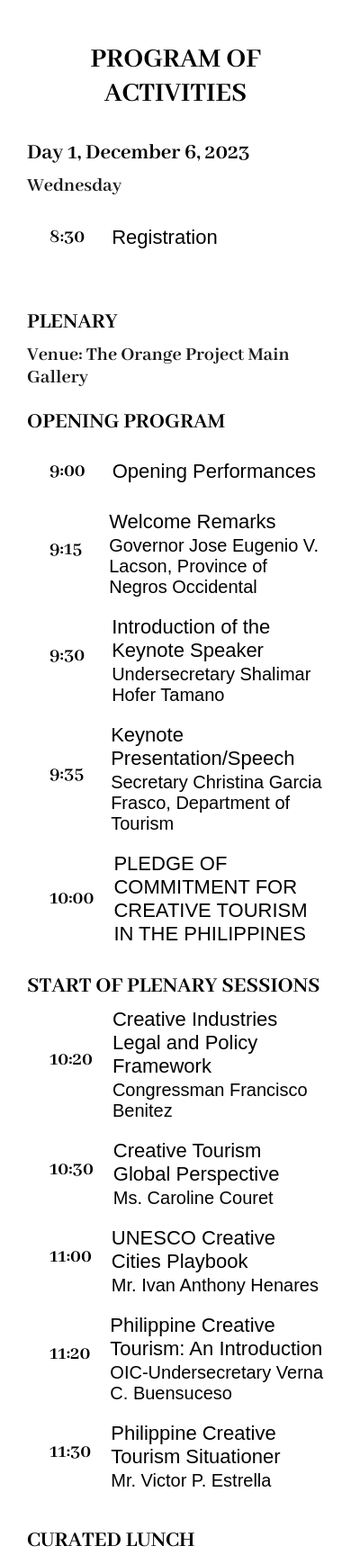
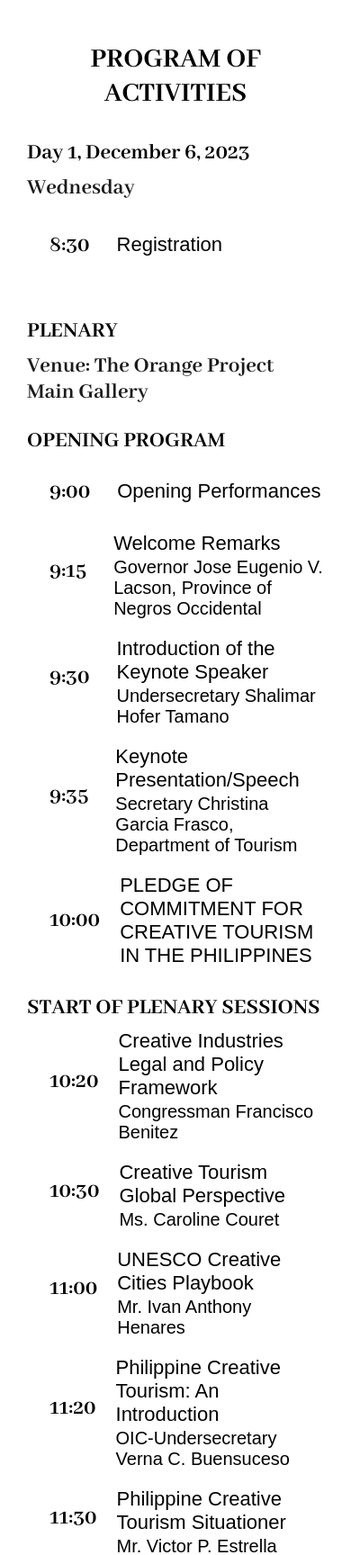
Before and after one commit to brentibanez331/PCTC_2023, a PHP site: page /programme.html in a window 390 px wide. Shown: the part 150-1878 px from the top of the page at 90% size. Run offline with PHP 8.4, Linux system fonts and the light colour scheme; some libraries are stand-ins or nearby versions; some web fonts are replaced.

Commit message:
chore: font adjust

```diff
--- a/css/styles.css
+++ b/css/styles.css
@@ -921,7 +921,7 @@ a {
     }
 
     .programme h3{
-        font-size: 22px;
+        font-size: 25px;
     }
 
     .programme .time-slot{
```
